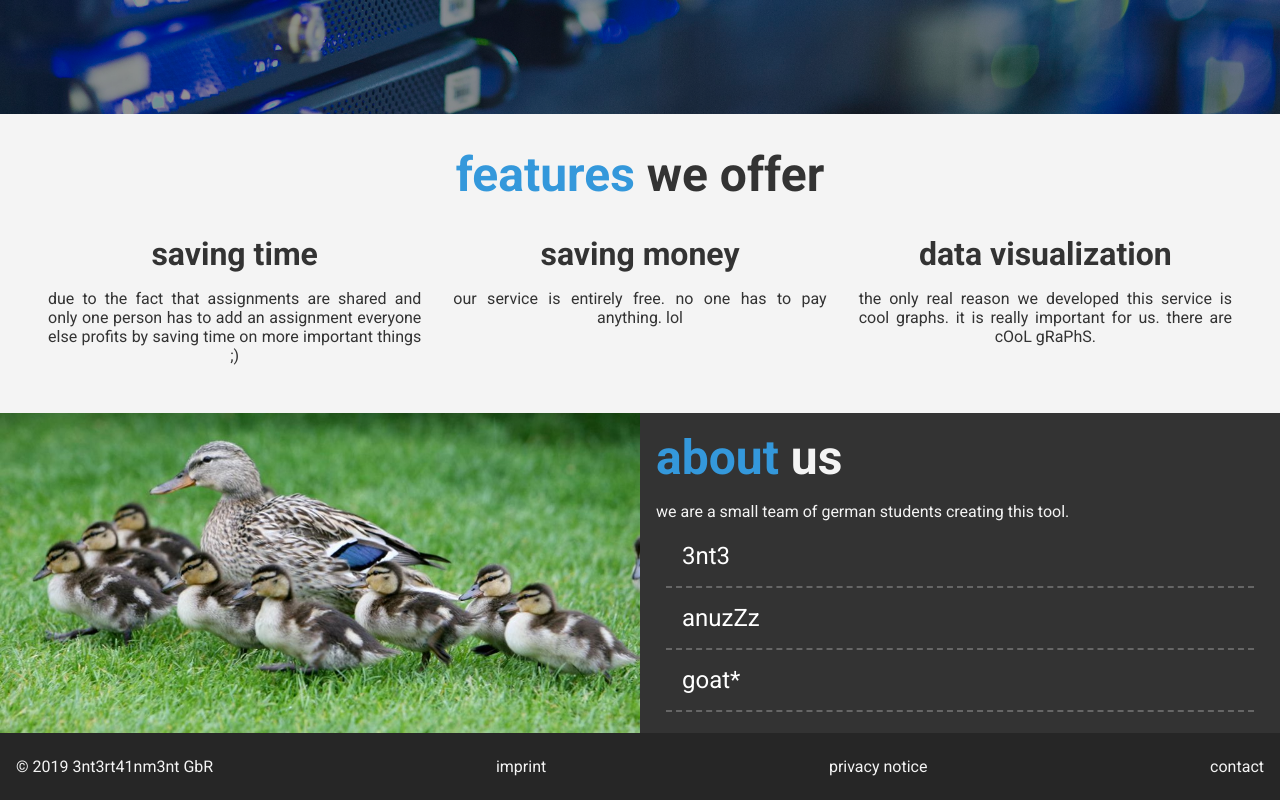
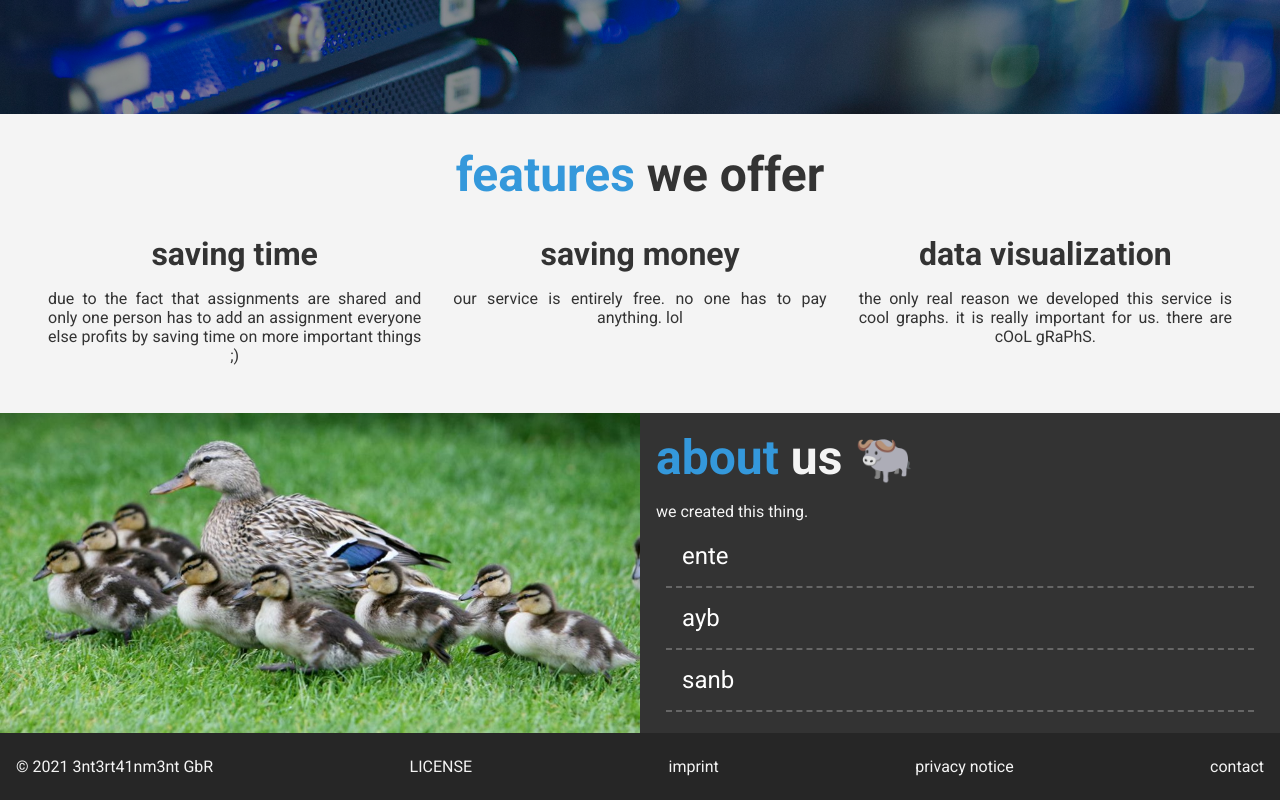
Before and after one commit to BixConcept/dwb, a React (Create React App) app in the folder frontend/: page /dashboard in a window 1280 px wide. Shown: the part 693-1493 px from the top of the page. Built offline with nearby package versions, Linux system fonts and the light colour scheme; no server answers.

Commit message:
minor improvements to home page
Signed-off-by: 3nt3 <gott@3nt3.de>

```diff
--- a/frontend/src/components/Footer.jsx
+++ b/frontend/src/components/Footer.jsx
@@ -11,7 +11,10 @@ class Footer extends Component {
       <footer className={css.footer}>
         <div className="container">
           <ul>
-            <li>&copy; 2019 3nt3rt41nm3nt GbR</li>
+            <li>&copy; 2021 3nt3rt41nm3nt GbR</li>
+            <li>
+              <a href="https://gitlab.com/3nt3rt41nm3nt-gbr/dwb-front/-/blob/development/LICENSE">LICENSE</a>
+            </li>
             <li>
               <Link to="/imprint">{t("imprint.title")}</Link>
             </li>
--- a/frontend/src/components/Home.jsx
+++ b/frontend/src/components/Home.jsx
@@ -73,8 +73,8 @@ class Home extends Component {
                 </h1>
                 <p>{t("home.team.text")}</p>
                 <ul className={css.teamMembers}>
-                  <li><a href="https://twitter.com/nielsdingsbums">{t("home.team.members.0")}</a></li>
-                  <li><a href="https://www.instagram.com/anuzzz_senpai/">{t("home.team.members.1")}</a></li>
+                  <li><a href="https://github.com/3nt3">{t("home.team.members.0")}</a></li>
+                  <li><a href="https://github.com/soysalayberk">{t("home.team.members.1")}</a></li>
                   <li><a href="https://github.com/sanberksoysal">{t("home.team.members.2")}</a></li>
                 </ul>
               </div>
--- a/frontend/src/internatiolization/de.json
+++ b/frontend/src/internatiolization/de.json
@@ -10,11 +10,11 @@
   "home.features.1.text": "im gegensatz zu anderen anbietern verzichten wir komplett auf profit.",
   "home.features.2.title": "daten visualisieren",
   "home.features.2.text": "der einzige wirkliche grund, aus dem wir dieses tool entwickelten ist, aufgaben in form von diagrammen zu visualisieren.",
-  "home.team.title": "<0>über</0> uns",
-  "home.team.text": "wir sind ein kleines team, das dieses programm entwickelt.",
-  "home.team.members.0": "3nt3",
-  "home.team.members.1": "anuzZz",
-  "home.team.members.2": "goat*",
+  "home.team.title": "die genossen 🐃",
+  "home.team.text": "wir sind. wie machen das hier.",
+  "home.team.members.0": "ente",
+  "home.team.members.1": "ayb",
+  "home.team.members.2": "sanb",
   "nav.login": "anmelden",
   "nav.register": "registrieren",
   "nav.dashboard": "dashboard",
--- a/frontend/src/internatiolization/en.json
+++ b/frontend/src/internatiolization/en.json
@@ -10,11 +10,11 @@
   "home.features.1.text": "our service is entirely free. no one has to pay anything. lol",
   "home.features.2.title": "data visualization",
   "home.features.2.text": "the only real reason we developed this service is cool graphs. it is really important for us. there are cOoL gRaPhS.",
-  "home.team.title": "<0>about</0> us",
-  "home.team.text": "we are a small team of german students creating this tool.",
-  "home.team.members.0": "3nt3",
-  "home.team.members.1": "anuzZz",
-  "home.team.members.2": "goat*",
+  "home.team.title": "<0>about</0> us 🐃",
+  "home.team.text": "we created this thing.",
+  "home.team.members.0": "ente",
+  "home.team.members.1": "ayb",
+  "home.team.members.2": "sanb",
   "nav.login": "login",
   "nav.register": "register",
   "nav.dashboard": "dashboard",
```
